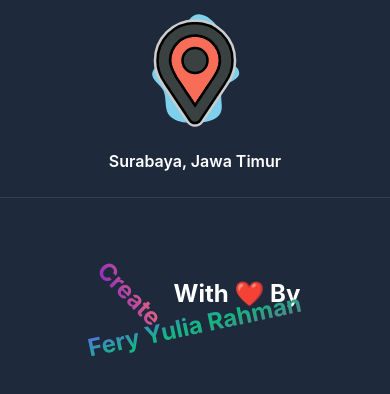
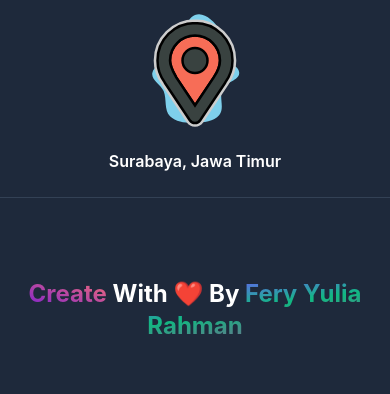
Before and after one commit to Punokaw1n/my-porfolio, a website: page index.html in a window 390 px wide. Shown: the part 8980-9374 px from the top of the page. Drawn offline with Linux system fonts and the light colour scheme.

Commit message:
Upadate Footer Mobile

```diff
--- a/index.html
+++ b/index.html
@@ -670,14 +670,14 @@
         <div class="mt-10 text-center">
           <p class="text-white capitalize font-bold text-2xl">
             <span
-              class="rotate-45 inline-block bg-gradient-to-tr from-purple-700 to-red-400 text-transparent bg-clip-text"
+              class="bg-gradient-to-tr from-purple-700 to-red-400 text-transparent bg-clip-text"
               >create
             </span>
             with <span>❤️</span> by
             <a
               href="https://www.instagram.com/fery_rahman12/"
               target="_blank"
-              class="bg-gradient-to-br from-primary via-emerald-500 to-secondary text-transparent bg-clip-text -rotate-12 inline-block"
+              class="bg-gradient-to-br from-primary via-emerald-500 to-secondary text-transparent bg-clip-text"
               >fery yulia rahman</a
             >
           </p>
```
